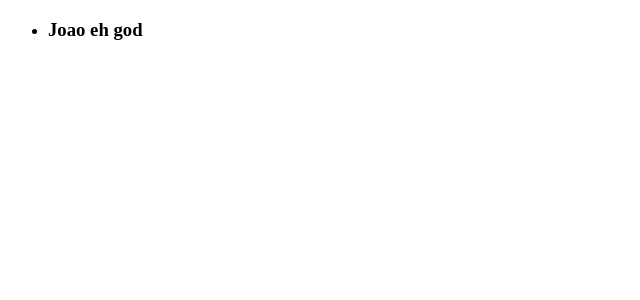
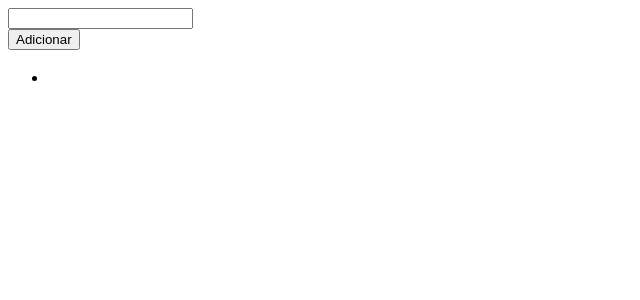
Before and after one commit to Richardsnts1/Desafio-React, a React app: page / in a window 1280 px wide. Shown: the top 300 px of the page, without its empty margins (0-640 px from the left). Built offline with nearby package versions, Linux system fonts and the light colour scheme.

Commit message:
Co-authored-by: joao.oliveira0117@hotmail.com <joao.oliveira0117@hotmail.com>

```diff
--- a/src/App.js
+++ b/src/App.js
@@ -1,15 +1,13 @@
-import React from "react";
+import React, { useState } from "react";
 
 //import "./App.css";
 
 import Tasklist from "./Components/Tasklist";
 
+export const title = "";
+
 function App() {
-  return (
-    <>
-      <Tasklist />
-    </>
-  );
+  return <Tasklist />;
 }
 
 export default App;
--- a/src/components/tasklist.js
+++ b/src/components/tasklist.js
@@ -1,11 +1,28 @@
-import React from "./node_modules/react";
+import React, { useState } from "react";
 
-import Task from "./task";
+import Task from "./Task";
 
-export default function Tasklist() {
+export default function Tasklist(props) {
+  const [title, setTitle] = useState("");
+  const [tasks, setTasks] = useState([]);
+
+  function handleAddTask() {
+    const { data: task } = title;
+
+    setTasks(...tasks, task);
+  }
   return (
-    <ul>
-      <Task taskfield="Joao eh god"></Task>
-    </ul>
+    <>
+      <div className="inputContainer">
+        <input type="text" onChange={(e) => setTitle(e.target.value)} />
+      </div>
+
+      <button type="button" onClick={handleAddTask}>
+        Adicionar
+      </button>
+      <ul>
+        <Task>{title}</Task>
+      </ul>
+    </>
   );
 }
```
